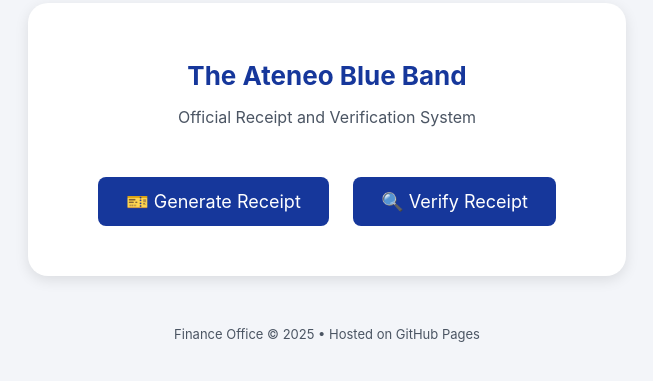
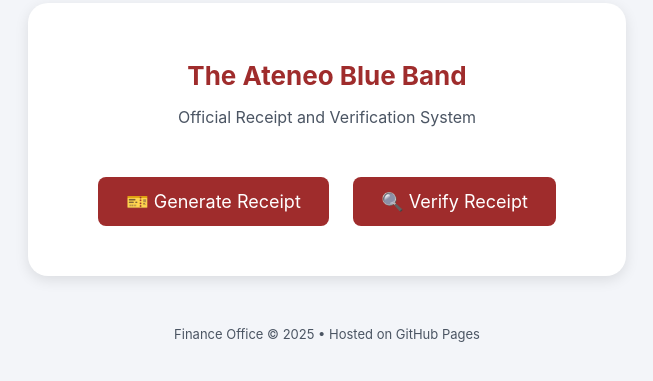
Before and after one commit to lbuaya/pag-ibing-naga-alimbukad-receipts, a plain HTML site: page index.html in a window 1280 px wide. Shown: the part 105-486 px from the top of the page, without its empty margins (313-966 px from the left). Drawn offline with Linux system fonts and the light colour scheme.

Commit message:
Add files via upload

```diff
--- a/index.html
+++ b/index.html
@@ -3,12 +3,12 @@
 <head>
 <meta charset="UTF-8" />
 <meta name="viewport" content="width=device-width, initial-scale=1.0" />
-<title>Ateneo Blue Band Receipt System</title>
+<title>Pag-Ibing Naga Alimbukad Receipt System</title>
 <style>
 body {
   font-family: "Inter", Arial, sans-serif;
   background: #f3f5f9;
-  color: #16379b;
+  color: #9F2C2C;
   text-align: center;
   padding-top: 100px;
 }
@@ -33,13 +33,13 @@ a.button {
   padding: 14px 28px;
   font-size: 18px;
   color: white;
-  background-color: #16379b;
+  background-color: #9F2C2C;
   border-radius: 8px;
   text-decoration: none;
   transition: 0.2s;
 }
 a.button:hover {
-  background-color: #1e40af;
+  background-color: #9F2C2C;
 }
 footer {
   margin-top: 50px;
```
